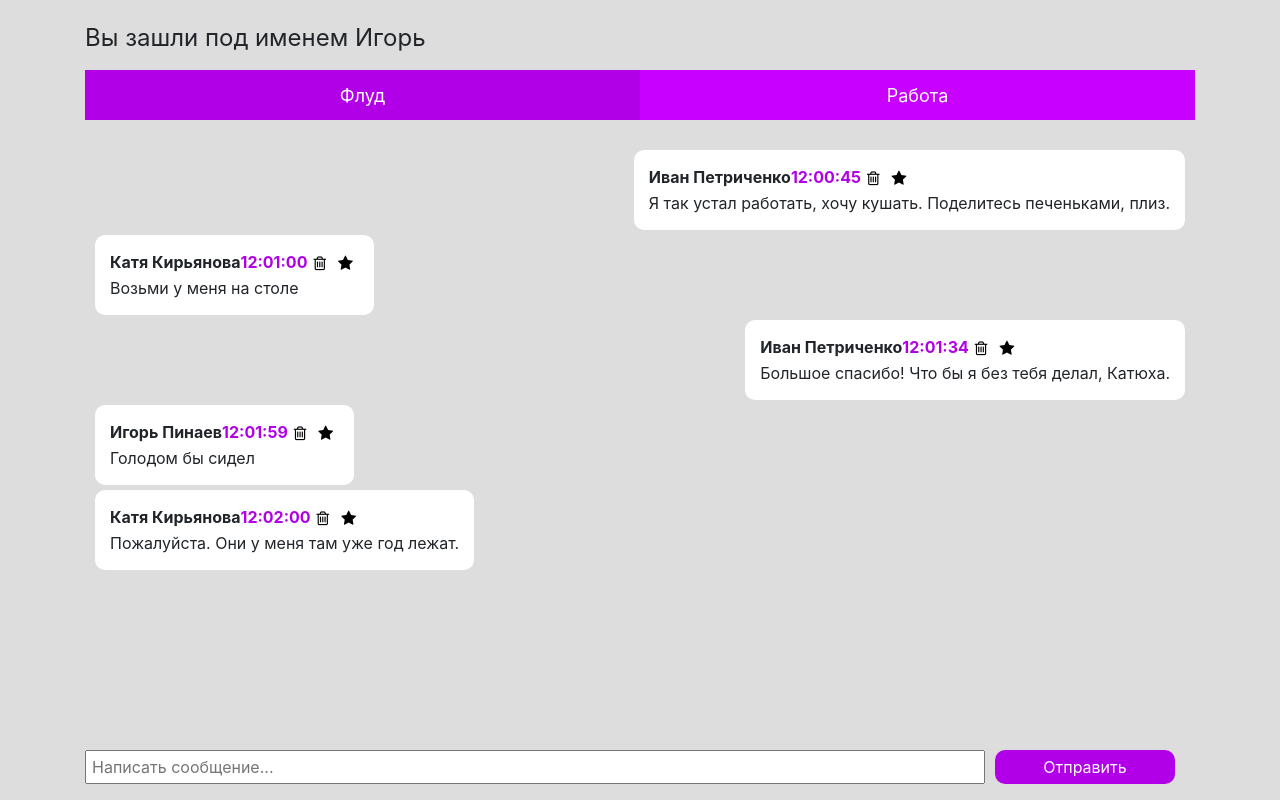
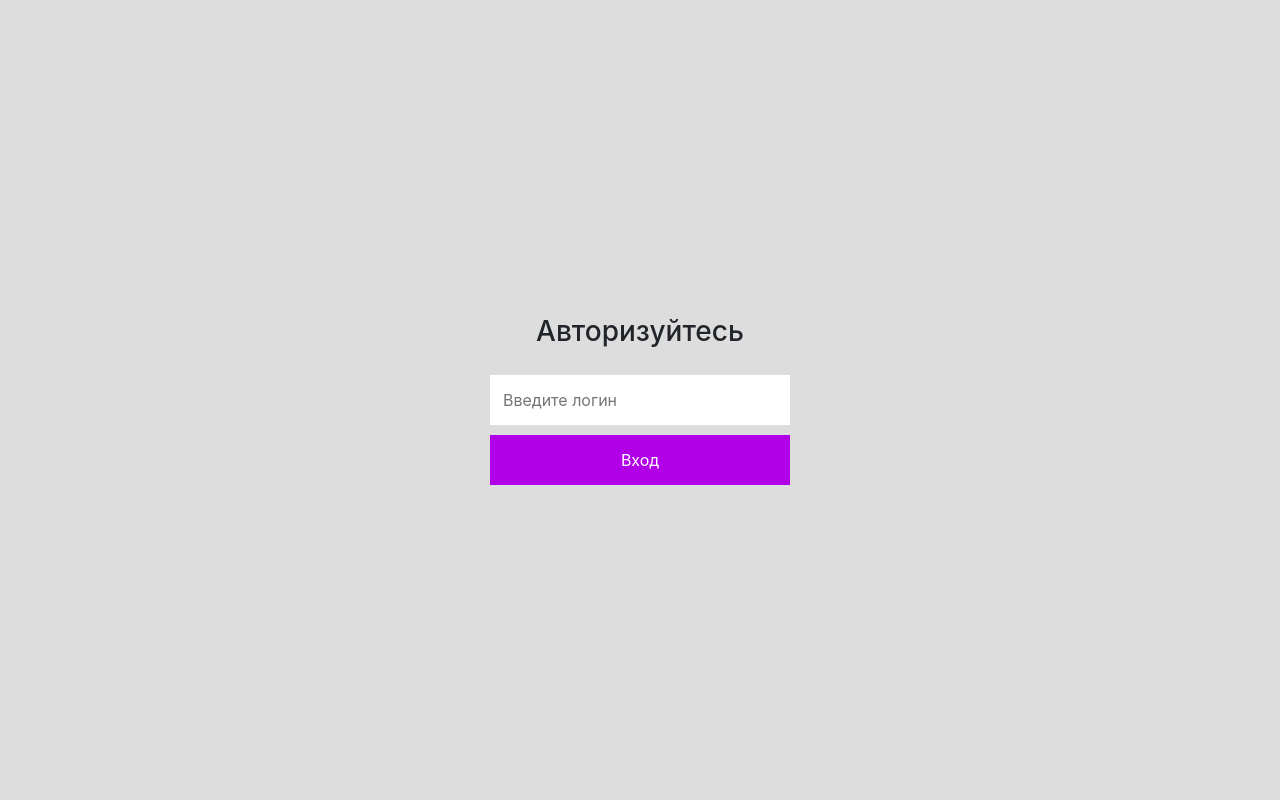
Before and after one commit to svetlanashibaeva/Chat, a React (Create React App) app: page / in a window 1280 px wide. Built offline with nearby package versions, Linux system fonts and the light colour scheme.

Commit message:
add authorization

```diff
--- a/package.json
+++ b/package.json
@@ -11,6 +11,7 @@
     "react": "^16.13.1",
     "react-bootstrap": "^1.3.0",
     "react-dom": "^16.13.1",
+    "react-router-dom": "^5.2.0",
     "react-scripts": "3.4.3",
     "reactstrap": "^8.6.0"
   },
--- a/src/App.js
+++ b/src/App.js
@@ -1,13 +1,23 @@
 import React from 'react';
+import Chat from './components/Chat';
+import {
+  BrowserRouter as Router,
+  Switch,
+  Route
+} from "react-router-dom";
+import Login from './components/Login';
+
 import './App.css';
-import Header from './components/Header';
-import Chat from './components/Chat';
 
 function App() {
   return (
     <div className="App">
-      <Header />
-      <Chat />
+      <Router>
+        <Switch>
+          <Route path="/" component={Login} exact />
+          <Route path="/chat" component={Chat} />
+        </Switch>
+      </Router>
     </div>
   );
 }
--- a/src/assets/style.css
+++ b/src/assets/style.css
@@ -8,6 +8,7 @@
     height: 50px;
     width: 100%;
     text-align: left;
+    display: flex;
 }
 
 .header__title {
@@ -95,3 +96,41 @@
     border-radius: 10px;
     cursor: pointer;
 }
+
+.login {
+    background: #ddd;
+}
+
+.form-login {
+    position: absolute;
+    top: 50%;
+    left: 50%;
+    margin-right: -50%;
+    transform: translate(-50%, -50%);
+    display: grid;
+    grid-template-columns: 300px;
+    grid-template-rows: 50px;
+    row-gap: 10px;
+}
+
+.btn-login {
+    border: none;
+    background:#B100E8;
+    color: #fff;
+    width: 300px;
+    height: 50px;
+}
+
+.form-login__input {
+    border: none;
+    padding: 13px;
+}
+
+.header button.btn-exit {
+    border: none;
+    background:#c800ff;
+    color: #fff;
+    border-radius: 10px;
+    width: 100%;
+    height: 40px;
+}
--- a/src/components/Chat.js
+++ b/src/components/Chat.js
@@ -2,17 +2,20 @@ import React, { Component } from "react";
 import data from "../db.json";
 import CreateMessage from './CreateMessage';
 import Tabs from './Tabs';
+import Header from './Header';
+
 import "../assets/style.css";
 
-let changeItemId = null
-let chatTheme = "flud"
+let changeItemId = null;
+let chatTheme;
+let selfId, selfName;
 
-export default class ChatFlud extends Component {
+export default class Chat extends Component {
 
     constructor() {
         super();
+
         this.state = {
-            selfId: 1,
             items: []
         };
 
@@ -20,21 +23,49 @@ export default class ChatFlud extends Component {
         this.deleteItem = this.deleteItem.bind(this);
         this.saveChanges = this.saveChanges.bind(this);
         this.changeTab = this.changeTab.bind(this);
+        this.loadLocal = this.loadLocal.bind(this);
     }
 
     componentDidMount() {
-        this.loadLocal()
+        chatTheme = "flud";
+        this.setupUser();
+        this.loadLocal();
+    }
+
+    setupUser() {
+        const users = JSON.parse(localStorage.getItem('users'));
+
+        const name = localStorage.getItem('currentUserName');
+        let id;
+
+        if (users) {
+            const index = users.findIndex(elem => elem.name === name);
+            console.log("index", index)
+            if (index > -1) {
+                id = users[index].id
+            } else {
+                id = users.length + 1;
+                localStorage.setItem('users', JSON.stringify([...users, {id, name}]))
+            }
+        } else {
+            id = 1;
+            localStorage.setItem('users', JSON.stringify([{id, name}]))
+        }
+        selfId = id;
+        selfName = name;
+
+        localStorage.removeItem('currentUserName');
     }
 
     loadLocal() {
-        const local = JSON.parse(localStorage.getItem(chatTheme))
+        const local = JSON.parse(localStorage.getItem(chatTheme));
 
         if (local) {
             this.setState({
                 items: local
             });
         } else {
-            this.saveChanges(chatTheme == "flud" ? data.flud : data.work)
+            this.saveChanges(chatTheme === "flud" ? data.flud : data.work)
         }
     }
 
@@ -46,26 +77,30 @@ export default class ChatFlud extends Component {
         if (changeItemId) {
             let items = [...this.state.items]
             const index = items.findIndex(elem => elem.id === changeItemId);
-
-            items[index].text = text
-            changeItemId = null
+            items[index].text = text;
+            changeItemId = null;
             this.saveChanges(items)
             return
         }
 
+        let d = new Date();
+        let res = [d.getHours(), d.getMinutes(), d.getSeconds()].map(function (x) {
+            return x < 10 ? "0" + x : x
+          }).join(":");
+
         const newItems = {
-            userId: this.state.selfId,
-            userName: "Иван Петриченко",
+            userId: selfId,
+            userName: selfName,
             text: text,
             id: this.state.items.length + 1,
-            time: Date()
+            time: res
         };
 
         this.saveChanges([...this.state.items, newItems])
     }
 
     deleteItem(id) {
-        let items = [...this.state.items]
+        let items = [...this.state.items];
         const index = items.findIndex(elem => elem.id === id);
         items.splice(index, 1)
 
@@ -73,11 +108,10 @@ export default class ChatFlud extends Component {
     }
 
     changeItem(id) {
-        let items = [...this.state.items]
+        let items = [...this.state.items];
         const index = items.findIndex(elem => elem.id === id);
-
-        changeItemId = items[index].id
-        document.querySelector('.form__input').value = items[index].text
+        changeItemId = items[index].id;
+        document.querySelector('.form__input').value = items[index].text;
     }
 
     saveChanges(items) {
@@ -91,7 +125,12 @@ export default class ChatFlud extends Component {
     changeTab(e) {
         chatTheme = e.target.id;
         changeItemId = null;
-        e.target.classList.add('active');
+
+        const tabs = document.querySelectorAll('.tab');
+        if (e.target) {
+            tabs.forEach(tab => tab.classList.remove('active'))
+            e.target.classList.add('active');
+        }
 
         this.loadLocal()
     }
@@ -101,12 +140,14 @@ export default class ChatFlud extends Component {
 
         return (
             <>
+            <Header selfName={selfName}/>
             <Tabs onChange={this.changeTab} />
                 <div className="container">
                     <div className="messages">
                     {items.map((item) => (
-                            <div className={item.userId === 1 ? "messages__item right" : "messages__item"} id = {item.id}>
-                                <div className="messages__item-name">{item.userName}<span> {item.time}</span>
+                        item.userId === selfId ?
+                            (<div className="messages__item right">
+                                <div className="messages__item-name">{item.userName}<span>&nbsp;{item.time}</span>
                                     <button
                                         type="button"
                                         className="btn-trash"
@@ -119,11 +160,15 @@ export default class ChatFlud extends Component {
                                         className="btn-trash"
                                         onClick = {() => this.changeItem(item.id)}
                                         >
-                                        <i className="fa fa-star"></i>
+                                        <i className="fa fa-pencil"></i>
                                     </button>
                                 </div>
                                 <div className="messages__item-text">{item.text} </div>
-                            </div>
+                            </div>) :
+                            (<div className="messages__item">
+                                <div className="messages__item-name">{item.userName}<span>&nbsp;{item.time}</span> </div>
+                                <div className="messages__item-text">{item.text} </div>
+                            </div>)
                     ))}
                     </div>
                 </div>
--- a/src/components/Header.js
+++ b/src/components/Header.js
@@ -1,4 +1,6 @@
 import React, { Component } from "react";
+import { Link } from 'react-router-dom';
+
 import "../assets/style.css";
 
 export default class Header extends Component {
@@ -6,7 +8,10 @@ export default class Header extends Component {
         return (
             <div className="container">
                 <div className="header">
-                <div className="header__title">Вы зашли под именем Игорь</div>
+                    <Link to="/">
+                        <button className="btn-exit">Выйти</button>
+                    </Link>
+                    <div className="header__title">&nbsp;Вы зашли под именем {this.props.selfName}</div>
                 </div>
             </div>
         )
--- /dev/null
+++ b/src/components/Login.js
@@ -0,0 +1,43 @@
+import React from 'react';
+import { useHistory } from "react-router-dom";
+
+import "../assets/style.css";
+
+const Login = () => {
+
+    let text;
+
+    const history = useHistory();
+
+    const onValueChange = (e) => {
+       text = e.target.value;
+    }
+
+    const onLogin =(e) => {
+        e.preventDefault();
+
+        if (text) {
+            localStorage.setItem('currentUserName', text )
+            history.push("/chat");
+        }
+    }
+
+    return (
+        <>
+        <div className="login">
+            <form className="form-login">
+                <h3>Авторизуйтесь</h3>
+                <input
+                    type="text"
+                    placeholder="Введите логин"
+                    className="form-login__input"
+                    onChange={onValueChange}
+                />
+                <button className="btn-login" onClick={onLogin}>Вход</button>
+            </form>
+        </div>
+    </>
+    )
+}
+
+export  default Login;
--- a/src/components/Tabs.js
+++ b/src/components/Tabs.js
@@ -1,4 +1,5 @@
 import React, { Component }from 'react';
+
 import "../assets/style.css";
 
 export default class Tabs extends Component {
--- a/src/db.json
+++ b/src/db.json
@@ -1,35 +1,35 @@
 {
 	"flud": [
 		{
-			"userId": 1,
+			"userId": 996,
 			"userName": "Иван Петриченко",
 			"text": "Я так устал работать, хочу кушать. Поделитесь печеньками, плиз.",
 			"id": 1,
 			"time": "12:00:45"
 		},
 		{
-			"userId": 2,
+			"userId": 997,
 			"userName": "Катя Кирьянова",
 			"text": "Возьми у меня на столе",
 			"id": 2,
 			"time": "12:01:00"
 		},
 		{
-			"userId": 1,
+			"userId": 996,
 			"userName": "Иван Петриченко",
 			"text": "Большое спасибо! Что бы я без тебя делал, Катюха.",
 			"id": 3,
 			"time": "12:01:34"
 		},
 		{
-			"userId": 3,
+			"userId": 999,
 			"userName": "Игорь Пинаев",
 			"text": "Голодом бы сидел",
 			"id": 4,
 			"time": "12:01:59"
 		},
 		{
-			"userId": 2,
+			"userId": 997,
 			"userName": "Катя Кирьянова",
 			"text": "Пожалуйста. Они у меня там уже год лежат.",
 			"id": 5,
@@ -39,16 +39,16 @@
 
 	"work": [
 		{
-			"userId": 1,
+			"userId": 996,
 			"userName": "Иван Петриченко",
-			"text": "Я так устал работать, хочу кушать. Поделитесь печеньками, плиз.",
+			"text": "Василий Иванович, когда вы дадите нам денег?",
 			"id": 1,
 			"time": "12:00:45"
 		},
 		{
-			"userId": 2,
-			"userName": "Катя Кирьянова",
-			"text": "Возьми у меня на столе",
+			"userId": 998,
+			"userName": "Василий Иванович",
+			"text": "Иван, зайдите ко мне в кабинет",
 			"id": 2,
 			"time": "12:01:00"
 		}
```
Also changed, not shown: src/components/CreateMessage.js (+4 -5 lines), 1 other file (tests, documents, lock files or other folders).
